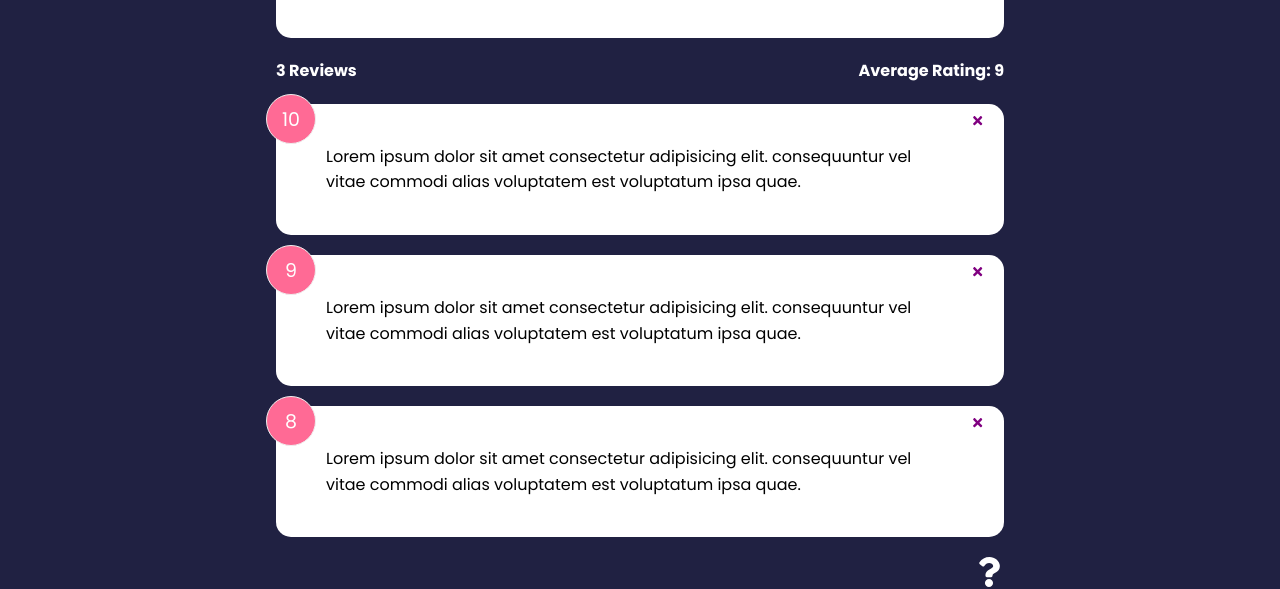
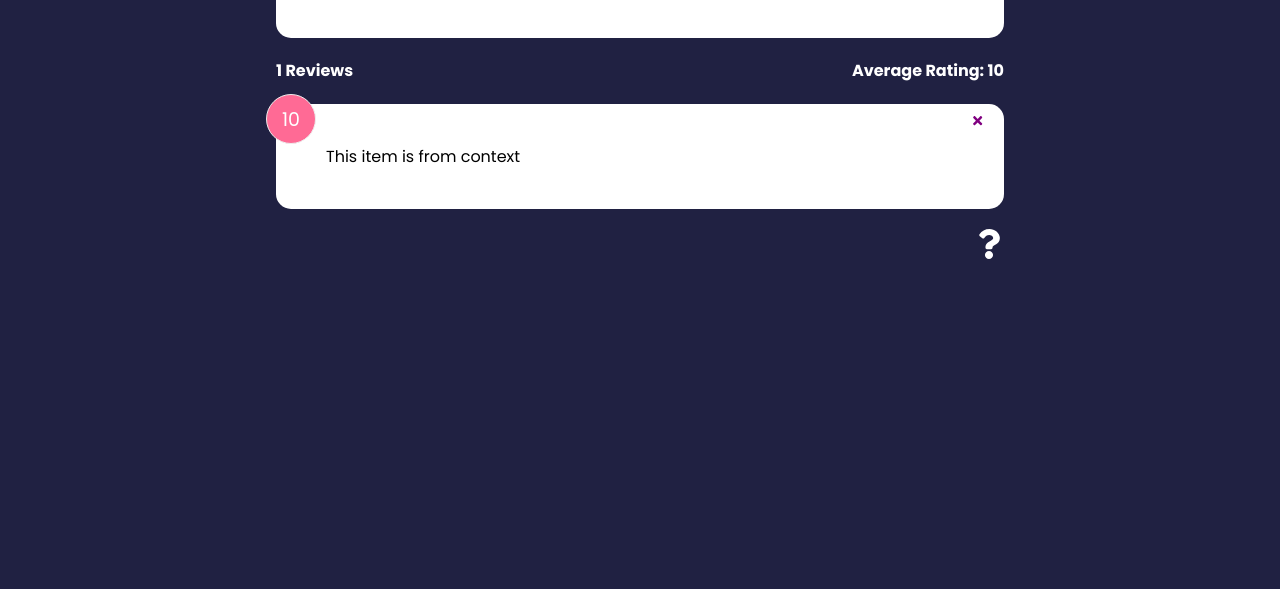
Before and after one commit to adityajinegar/feedback-app-react, a React (Create React App) app: page / in a window 1280 px wide. Shown: the part 235-824 px from the top of the page. After the commit the page ends 800 px from the top, so only its background shows below. Built offline with nearby package versions, Linux system fonts and the light colour scheme.

Commit message:
obtained global state with the useContext hook

```diff
--- a/src/App.js
+++ b/src/App.js
@@ -37,10 +37,7 @@
                 <>
                   <FeedbackForm handleAdd={addFeedback} />
                   <FeedbackStats feedback={feedback} />
-                  <FeedbackList
-                    feedback={feedback}
-                    handleDelete={deleteFeedback}
-                  />
+                  <FeedbackList handleDelete={deleteFeedback} />
                 </>
               }
             ></Route>
--- a/src/components/FeedbackList.jsx
+++ b/src/components/FeedbackList.jsx
@@ -1,9 +1,11 @@
 import { motion, AnimatePresence } from 'framer-motion';
-import PropTypes from 'prop-types';
+import { useContext } from 'react';
+import FeedbackItem from './FeedbackItem';
+import FeedbackContext from '../context/FeedbackContext';
 
-import FeedbackItem from './FeedbackItem';
+function FeedbackList({ handleDelete }) {
+  const { feedback } = useContext(FeedbackContext);
 
-function FeedbackList({ feedback, handleDelete }) {
   if (!feedback || feedback.length === 0) {
     return <p>No Feedback Yet</p>;
   }
@@ -40,14 +42,4 @@
   // );
 }
 
-FeedbackList.propTypes = {
-  feedback: PropTypes.arrayOf(
-    PropTypes.shape({
-      id: PropTypes.number.isRequired,
-      text: PropTypes.string.isRequired,
-      rating: PropTypes.number.isRequired,
-    }),
-  ),
-};
-
 export default FeedbackList;
--- a/src/components/FeedbackStats.jsx
+++ b/src/components/FeedbackStats.jsx
@@ -1,6 +1,9 @@
-import PropTypes from 'prop-types';
+import { useContext } from 'react';
+import FeedbackContext from '../context/FeedbackContext';
 
-function FeedbackStats({ feedback }) {
+function FeedbackStats() {
+  const { feedback } = useContext(FeedbackContext);
+
   // Calculate rating avg
   let average =
     feedback.reduce((accumulator, current) => {
@@ -17,8 +20,4 @@
   );
 }
 
-FeedbackStats.propTypes = {
-  feedback: PropTypes.array.isRequired,
-};
-
 export default FeedbackStats;
```
